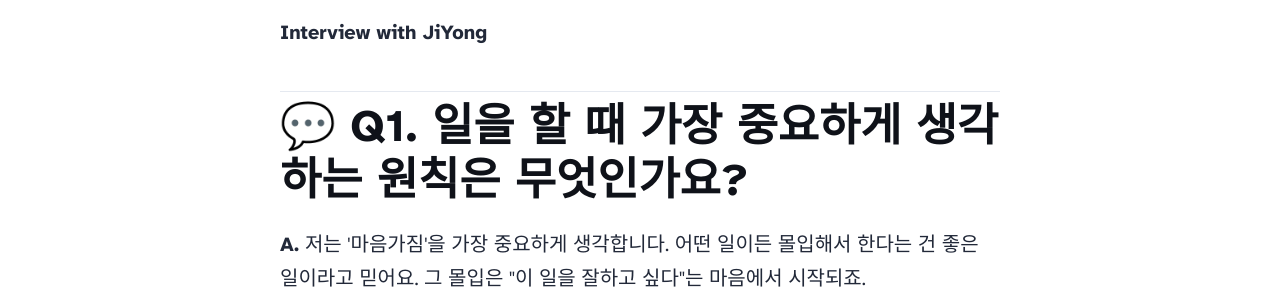
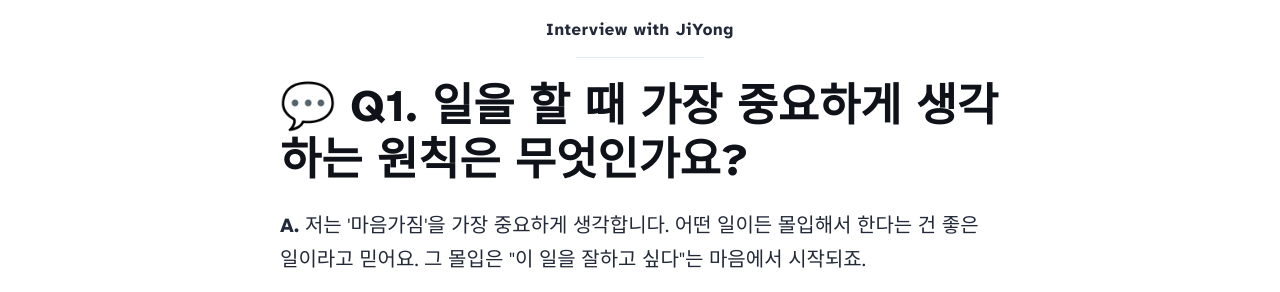
Before and after one commit to Tocktock/mystory-blog, an Astro site: page /about in a window 1280 px wide. Shown: the part 870-1162 px from the top of the page. Built offline with nearby package versions, Linux system fonts and the light colour scheme; Astro itself is replaced by a stand-in of ours.

Commit message:
refactor: restructure about page header for improved layout and styling

```diff
--- a/src/pages/about.astro
+++ b/src/pages/about.astro
@@ -11,8 +11,10 @@ import aboutHero from '../assets/placeholders/blog-placeholder-about.jpg';
   slug="about"
   heroImage={aboutHero}
 >
-  <p><strong>Interview with JiYong</strong></p>
-  <hr />
+  <header class="about-header">
+    <p><strong>Interview with JiYong</strong></p>
+    <hr />
+  </header>
   <section aria-labelledby="q1">
     <h2 id="q1">💬 Q1. 일을 할 때 가장 중요하게 생각하는 원칙은 무엇인가요?</h2>
     <p>
@@ -183,3 +185,21 @@ import aboutHero from '../assets/placeholders/blog-placeholder-about.jpg';
     </p>
   </section>
 </Layout>
+
+<style>
+  .about-header {
+    text-align: center;
+    margin-bottom: 1.5rem;
+  }
+
+  .about-header p {
+    font-size: 1.05rem;
+    letter-spacing: 0.04em;
+    margin: 0 0 0.75rem 0;
+  }
+
+  .about-header hr {
+    margin: 0 auto;
+    max-width: 8rem;
+  }
+</style>
```
